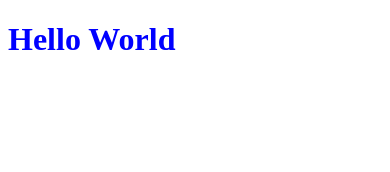
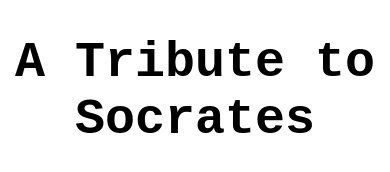
Before and after one commit to Roman-Octavian/FCC-Tribute-Page, a plain HTML site: page index.html in a window 390 px wide. Drawn offline with Linux system fonts and the light colour scheme.

Commit message:
testing mobile

```diff
--- a/index.html
+++ b/index.html
@@ -1,15 +1,22 @@
 <!DOCTYPE html>
 <html>
 <head>
-<title>Nikola Tesla Tribute</title>
+<link href="https://fonts.googleapis.com/css2?family=Dancing+Script:wght@700&display=swap" rel="stylesheet">
+<title id="title">Socrates Tribute</title>
   <style>
   h1 {
-    color: blue;
+    font-family: monospace;
+    font-size: 50px;
+    text-align: center;
+    max-width: 100%;
   }
   </style>
 </head>
+<main id="main">
 <body>
-  <h1>Hello World</h1>
+  <h1>A Tribute to Socrates</h1>
+
   <script src="https://cdn.freecodecamp.org/testable-projects-fcc/v1/bundle.js"></script>
 </body>
+</main>
 </html>
```
